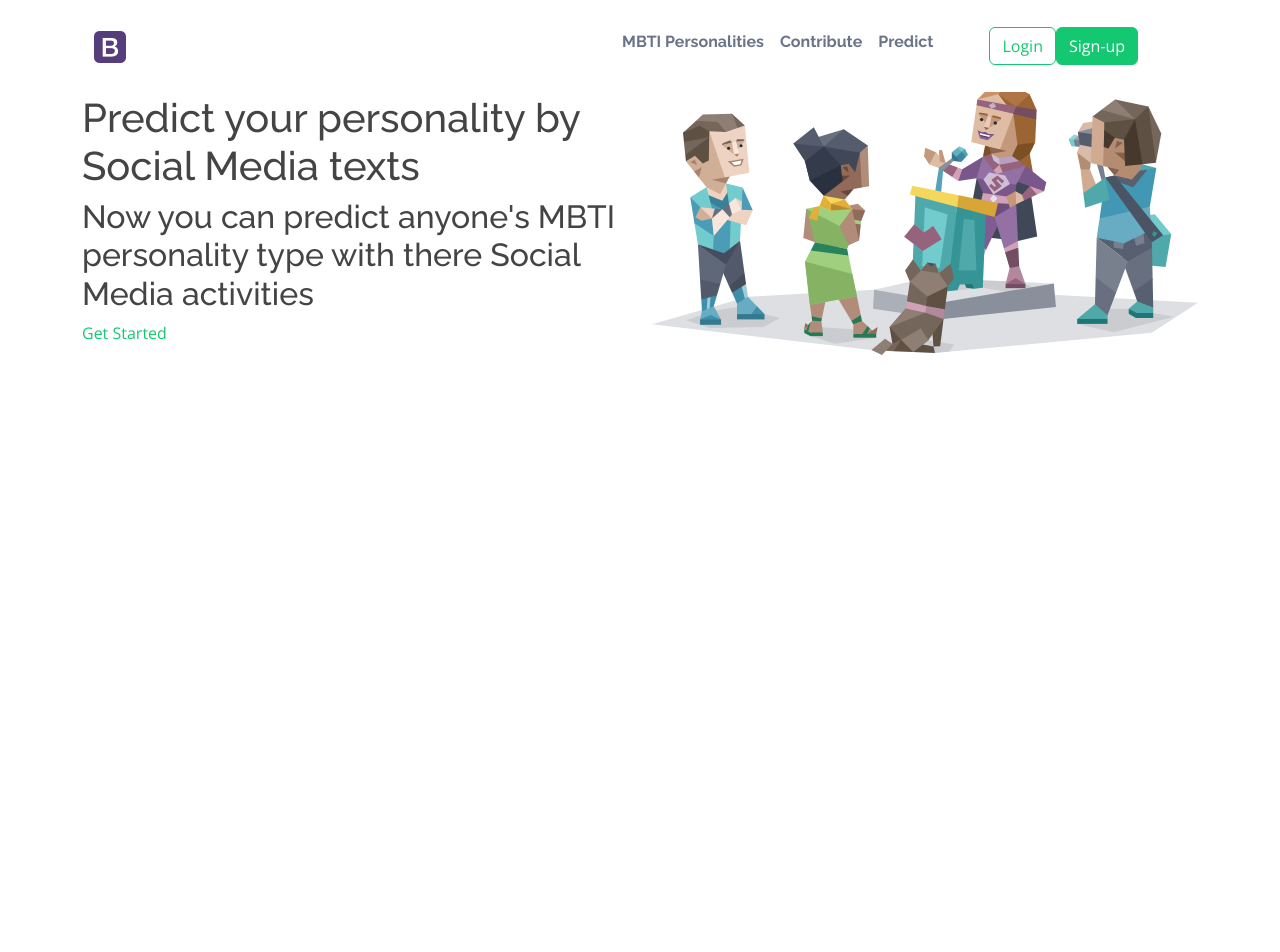
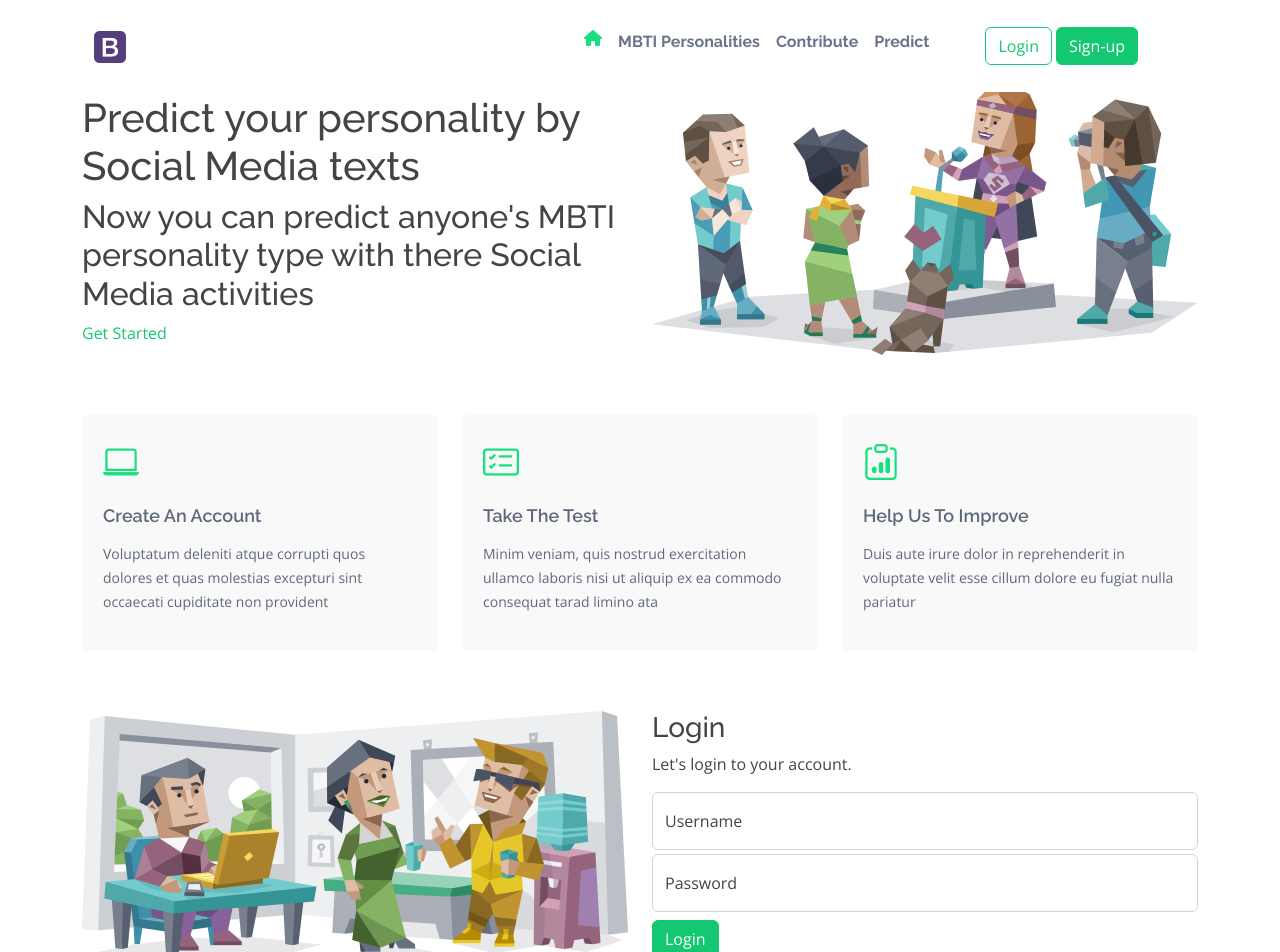
Before and after one commit to avishkakavindu/MBTIpredictor, a React (Create React App) app in the folder client/: page / in a window 1280 px wide. Shown: the top 952 px of the page. Before the commit the page ends 800 px from the top, so only its background shows below. Built offline with nearby package versions, Linux system fonts and the light colour scheme.

Commit message:
Upto form rendering completed

```diff
--- a/client/package.json
+++ b/client/package.json
@@ -3,10 +3,15 @@
   "version": "0.1.0",
   "private": true,
   "dependencies": {
+    "@fortawesome/fontawesome-svg-core": "^6.2.1",
+    "@fortawesome/free-regular-svg-icons": "^6.2.1",
+    "@fortawesome/free-solid-svg-icons": "^6.2.1",
+    "@fortawesome/react-fontawesome": "^0.2.0",
     "@testing-library/jest-dom": "^5.16.5",
     "@testing-library/react": "^13.4.0",
     "@testing-library/user-event": "^13.5.0",
     "bootstrap": "^5.2.3",
+    "bootstrap-icons": "^1.10.2",
     "react": "^18.2.0",
     "react-bootstrap": "^2.6.0",
     "react-dom": "^18.2.0",
--- a/client/src/App.js
+++ b/client/src/App.js
@@ -3,12 +3,14 @@ import './App.css';
 
 import Header from './components/Header';
 import Banner from './components/Banner';
+import Main from './components/Main';
 
 function App() {
   return (
     <div className='App'>
       <Header />
       <Banner />
+      <Main />
     </div>
   );
 }
--- a/client/src/assets/index.js
+++ b/client/src/assets/index.js
@@ -1,2 +1,3 @@
 export { default as logo } from './imgs/imgs-main/favicon.png';
+export { default as loginImage } from './imgs/imgs-main/login.svg';
 export { default as bannerImage } from './imgs/imgs-main/banner-img.svg';
--- a/client/src/components/Header/index.js
+++ b/client/src/components/Header/index.js
@@ -2,6 +2,8 @@ import React from 'react';
 import './assets/styles/styles.css';
 
 import { logo } from '../../assets';
+import { FontAwesomeIcon } from '@fortawesome/react-fontawesome';
+import { faHome } from '@fortawesome/free-solid-svg-icons';
 
 const Header = () => {
   return (
@@ -29,7 +31,7 @@ const Header = () => {
               <ul className='navbar-nav ms-auto mb-2'>
                 <li className='nav-item'>
                   <a className='nav-link active' href='#banner'>
-                    <i className='fas fa-home fa-1x' aria-hidden='true'></i>
+                    <FontAwesomeIcon icon={faHome} />
                   </a>
                 </li>
                 <li className='nav-item'>
@@ -49,7 +51,7 @@ const Header = () => {
                 </li>
               </ul>
               <div className='text-end ms-5 me-md-5'>
-                <button type='button' className='btn btn-outline-success'>
+                <button type='button' className='btn btn-outline-success me-1'>
                   Login
                 </button>
                 <button type='button' className='btn btn-success'>
--- /dev/null
+++ b/client/src/components/Main/HowTo/assets/styles/styles.css
@@ -0,0 +1,46 @@
+.how-to {
+  padding: 0;
+}
+
+.how-to .icon-box {
+  padding: 20px;
+  color: #5f687b;
+  background: #f9f9fa;
+  border-radius: 4px;
+  border: 1px solid #f9f9fa;
+  transition: 0.3s;
+  height: 100%;
+}
+
+.how-to .icon {
+  margin: 0 0 15px 0;
+}
+
+.how-to .icon i {
+  color: #16df7e;
+  font-size: 36px;
+}
+
+.how-to .title {
+  font-weight: 600;
+  margin-bottom: 15px;
+  font-size: 18px;
+}
+
+.how-to .title a {
+  color: #5f687b;
+  transition: 0.3s;
+}
+
+.how-to .icon-box:hover {
+  border-color: #eaecef;
+}
+
+.how-to .icon-box:hover .title a {
+  color: #16df7e;
+}
+
+.how-to .description {
+  line-height: 24px;
+  font-size: 14px;
+}
--- /dev/null
+++ b/client/src/components/Main/HowTo/index.js
@@ -0,0 +1,57 @@
+import React from 'react';
+import './assets/styles/styles.css';
+
+const HowTo = () => {
+  return (
+    <section id='howTo' class='how-to'>
+      <div class='container'>
+        <div class='row'>
+          <div class='col-lg-4 col-md-6'>
+            <div class='icon-box'>
+              <div class='icon'>
+                <i class='bi bi-laptop'></i>
+              </div>
+              <h4 class='title'>
+                <a href='#personalityTest'>Create An Account</a>
+              </h4>
+              <p class='description'>
+                Voluptatum deleniti atque corrupti quos dolores et quas
+                molestias excepturi sint occaecati cupiditate non provident
+              </p>
+            </div>
+          </div>
+          <div class='col-lg-4 col-md-6 mt-4 mt-md-0'>
+            <div class='icon-box'>
+              <div class='icon'>
+                <i class='bi bi-card-checklist'></i>
+              </div>
+              <h4 class='title'>
+                <a href='#personalityTest'>Take The Test</a>
+              </h4>
+              <p class='description'>
+                Minim veniam, quis nostrud exercitation ullamco laboris nisi ut
+                aliquip ex ea commodo consequat tarad limino ata
+              </p>
+            </div>
+          </div>
+          <div class='col-lg-4 col-md-6 mt-4 mt-lg-0'>
+            <div class='icon-box'>
+              <div class='icon'>
+                <i class='bi bi-clipboard-data'></i>
+              </div>
+              <h4 class='title'>
+                <a href='#contribute'>Help Us To Improve</a>
+              </h4>
+              <p class='description'>
+                Duis aute irure dolor in reprehenderit in voluptate velit esse
+                cillum dolore eu fugiat nulla pariatur
+              </p>
+            </div>
+          </div>
+        </div>
+      </div>
+    </section>
+  );
+};
+
+export default HowTo;
--- /dev/null
+++ b/client/src/components/Main/PageForm/LoginForm/index.js
@@ -0,0 +1,37 @@
+const LoginForm = () => {
+  return (
+    <div class='col-lg-6 pt-4 pt-lg-0 content'>
+      <h3>Login</h3>
+      <p>Let's login to your account.</p>
+      <form>
+        <div class='form-floating mb-1'>
+          <input
+            type='text'
+            class='form-control'
+            id='username'
+            placeholder='Username'
+          />
+          <label for='username'>Username</label>
+        </div>
+
+        <div class='form-floating mb-1'>
+          <input
+            type='password'
+            class='form-control'
+            id='password1'
+            placeholder='Password'
+          />
+          <label for='password1'>Password</label>
+        </div>
+
+        <div class='col-12 mt-2'>
+          <button class='btn btn-success' type='submit'>
+            Login
+          </button>
+        </div>
+      </form>
+    </div>
+  );
+};
+
+export default LoginForm;
--- /dev/null
+++ b/client/src/components/Main/PageForm/PredictForm/index.js
@@ -0,0 +1,26 @@
+const PredictForm = () => {
+  return (
+    <div class='col-lg-6 pt-4 pt-lg-0 content'>
+      <h3>Test your personality</h3>
+      <p>Please fill the following form to test your MBTI personality.</p>
+      <form>
+        <div class='form-floating mb-1'>
+          <textarea
+            class='form-control'
+            placeholder='Leave a comment here'
+            id='userText'
+          ></textarea>
+          <label for='userText'>Your text</label>
+        </div>
+
+        <div class='col-12 mt-2'>
+          <button class='btn btn-success' type='submit'>
+            Predict
+          </button>
+        </div>
+      </form>
+    </div>
+  );
+};
+
+export default PredictForm;
--- /dev/null
+++ b/client/src/components/Main/PageForm/SignupForm/index.js
@@ -0,0 +1,69 @@
+const SignupForm = () => {
+  return (
+    <div class='col-lg-6 pt-4 pt-lg-0 content'>
+      <h3>Sign-Up</h3>
+      <p>Feel free to join our community.</p>
+      <form>
+        <div class='form-floating mb-1'>
+          <input
+            type='email'
+            class='form-control'
+            id='email'
+            placeholder='name@example.com'
+          />
+          <label for='email'>Email address</label>
+        </div>
+
+        <div class='form-floating mb-1'>
+          <input
+            type='text'
+            class='form-control'
+            id='username'
+            placeholder='Username'
+          />
+          <label for='username'>Username</label>
+        </div>
+
+        <div class='form-floating mb-1'>
+          <select
+            class='form-select'
+            id='gender'
+            aria-label='Floating label select example'
+          >
+            <option value='0'>male</option>
+            <option value='1'>female</option>
+          </select>
+          <label for='gender'>Gender</label>
+        </div>
+
+        <div class='form-floating mb-1'>
+          <input
+            type='password'
+            class='form-control'
+            id='password1'
+            placeholder='Password'
+          />
+          <label for='password1'>Password</label>
+        </div>
+
+        <div class='form-floating mb-1'>
+          <input
+            type='password'
+            class='form-control'
+            id='password2'
+            placeholder='Confirm Password'
+          />
+          <label for='password2'>Confirm Password</label>
+        </div>
+
+        <div class='col-12 mt-2'>
+          <button class='btn btn-success' type='submit'>
+            Sign-Up
+          </button>
+        </div>
+      </form>
+    </div>
+  );
+};
+
+export default SignupForm;
--- /dev/null
+++ b/client/src/components/Main/PageForm/index.js
@@ -0,0 +1,37 @@
+import { loginImage } from '../../../assets';
+import LoginForm from './LoginForm';
+import PredictForm from './PredictForm';
+import SignupForm from './SignupForm';
+
+const PageForm = (props) => {
+  const { formType } = props;
+
+  /**
+   * Decides what form to render
+   * @returns form component
+   */
+  const renderForm = () => {
+    if (formType === 'SIGNUP') {
+      return <SignupForm />;
+    } else if (formType === 'LOGIN') {
+      return <LoginForm />;
+    } else {
+      return <PredictForm />;
+    }
+  };
+
+  return (
+    <section id='personalityTest' class='personality-test'>
+      <div class='container'>
+        <div class='row'>
+          <div class='col-lg-6'>
+            <img src={loginImage} class='img-fluid' alt='' />
+          </div>
+          {renderForm()}
+        </div>
+      </div>
+    </section>
+  );
+};
+
+export default PageForm;
--- a/client/src/components/Main/index.js
+++ b/client/src/components/Main/index.js
@@ -1,9 +1,24 @@
-import React from 'react';
+import React, { useState } from 'react';
+
+import HowTo from './HowTo';
+import PageForm from './PageForm';
 
 const Main = () => {
+  const [formType, setFormType] = useState('LOGIN');
+
+  /**
+   * Decides what form to render based on authenticated user or not
+   */
+  const handleFormType = () => {
+    setFormType('SIGNUP');
+  };
+
   return (
     <main id='main'>
-      <h1>Main</h1>
+      <HowTo />
+      <PageForm formType={formType} />
     </main>
   );
 };
+
+export default Main;
--- a/client/src/index.js
+++ b/client/src/index.js
@@ -2,6 +2,7 @@ import React from 'react';
 import ReactDOM from 'react-dom/client';
 import 'bootstrap/dist/css/bootstrap.min.css';
 import 'bootstrap/dist/js/bootstrap.min.js';
+import 'bootstrap-icons/font/bootstrap-icons.css';
 import './index.css';
 import App from './App';
 import reportWebVitals from './reportWebVitals';
```
Also changed, not shown: client/src/assets/imgs/imgs-main/login.svg (added), 1 other file (tests, documents, lock files or other folders).
